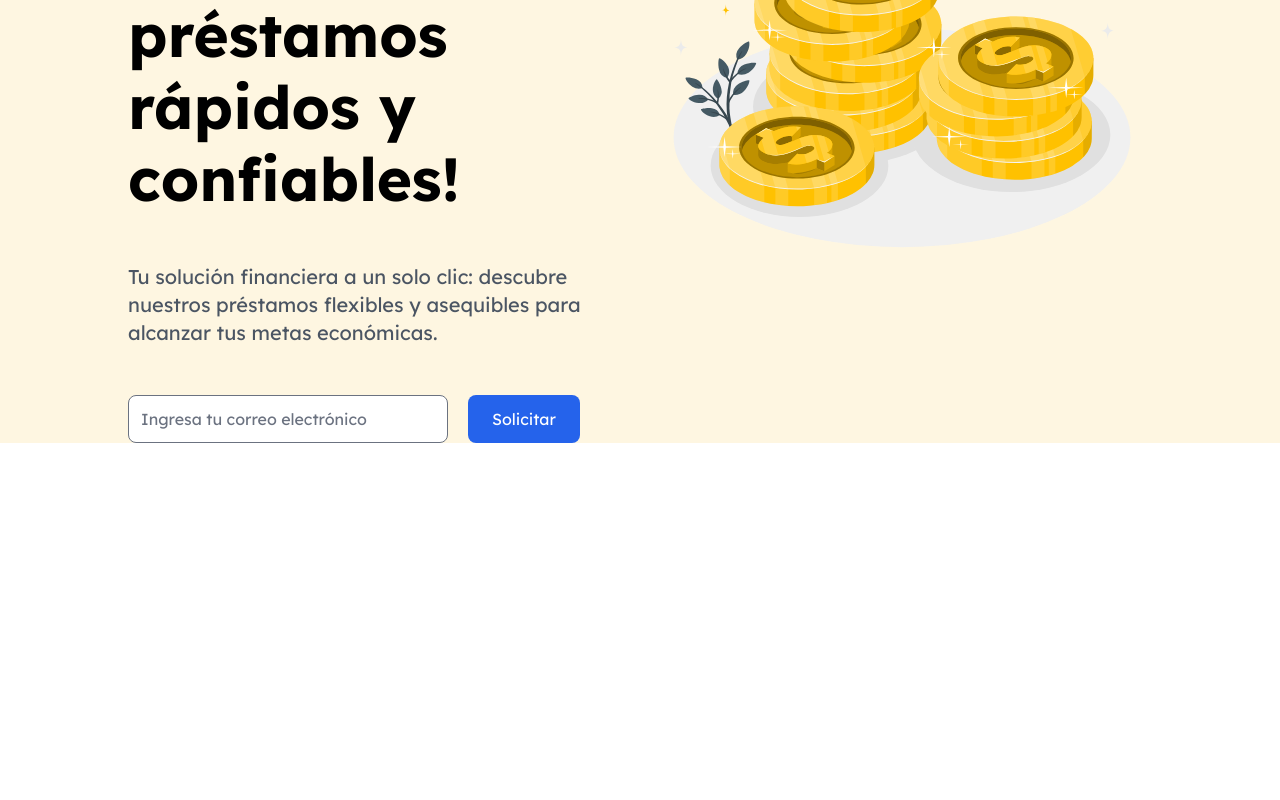
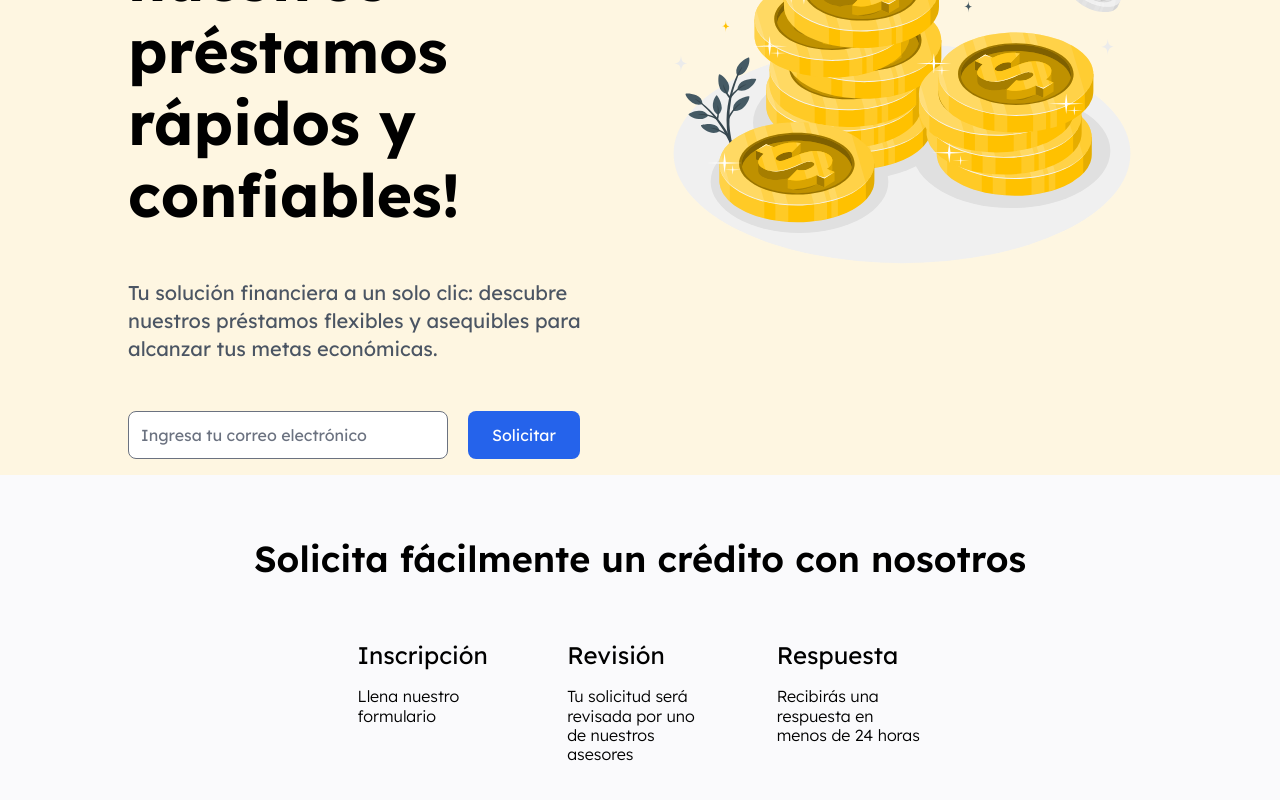
Before and after one commit to miguelhenaoa/next-js-challenge, a Next.js app: page / in a window 1280 px wide. Shown: the part 512-1312 px from the top of the page. Before the commit the page ends 955 px from the top, so only its background shows below. Built offline with nearby package versions, Linux system fonts and the light colour scheme.

Commit message:
feat: add steps section

```diff
--- a/app/Home.module.css
+++ b/app/Home.module.css
@@ -4,7 +4,12 @@
   gap: 20px;
   align-items: center;
   background-color: #FEF6E1;
-  padding: 0 10%;
+  padding: 1rem 10%;
+}
+
+.steps {
+  padding: 5% 10%;
+  background-color: #FAFAFC;
 }
 
 .item {
--- a/app/page.tsx
+++ b/app/page.tsx
@@ -2,6 +2,7 @@
 import { useRouter } from 'next/navigation';
 import styles from './Home.module.css';
 import Image from "next/image";
+import Card from '../components/card';
 
 const text = "¡Obtén el impulso financiero que necesitas hoy mismo con nuestros préstamos rápidos y confiables!";
 const description = "Tu solución financiera a un solo clic: descubre nuestros préstamos flexibles y asequibles para alcanzar tus metas económicas.";
@@ -10,6 +11,7 @@ export default function Home() {
   const router = useRouter();
 
   return (
+    <>
       <section className={styles.landing}>
         <div className={`${styles.item} ${styles.flexColumn}`}>
           <h2>{text} </h2>
@@ -32,5 +34,29 @@ export default function Home() {
           height={300}
         />
       </section>
+      <section className={`${styles.steps} grid justify-center gap-y-10`}>
+        <h3 className='text-center text-2xl sm:text-3xl md:text-4xl'>Solicita fácilmente un crédito con nosotros</h3>
+        <div className='w-100 grid grid-cols-1 gap-x-6 gap-y-6 lg:grid-cols-5'>
+          <Card
+            className='lg:col-start-2'
+            title="Inscripción"
+            description='Llena nuestro formulario'
+            color='#e8e7fe'
+          />
+          <Card
+            className='md:col-span-1'
+            title="Revisión"
+            description='Tu solicitud será revisada por uno de nuestros asesores'
+            color='#e8e7fe'
+          />
+          <Card
+            className='md:col-span-1'
+            title="Respuesta"
+            description='Recibirás una respuesta en menos de 24 horas'
+            color='#e8e7fe'
+          />
+        </div>
+      </section>
+    </>
   );
 }
--- /dev/null
+++ b/components/card.tsx
@@ -0,0 +1,17 @@
+
+interface CardProps {
+  className: string
+  title: string
+  description?: string;
+  icon?: string;
+  color: string;
+}
+
+export default function Card({ className, title, description, color }: CardProps) {
+  return (
+    <div className={`${className} rounded-lg bg-[${color}] p-5`}>
+      <span className='text-lg sm:text-2xl'>{title}</span>
+      <p className='pt-2 font-light	sm:pt-4'>{description}</p>
+    </div>
+  )
+}
```
Lines whose indentation alone changed are shown as unchanged.
